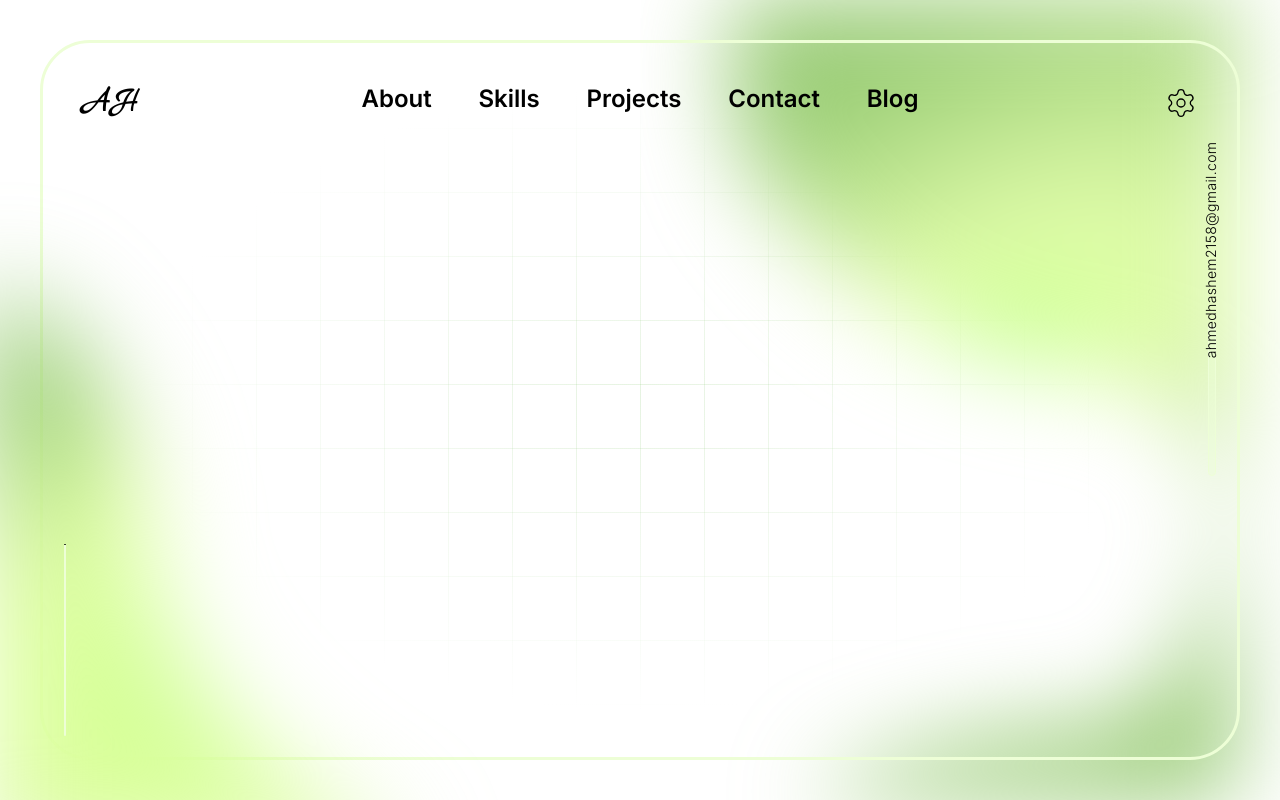
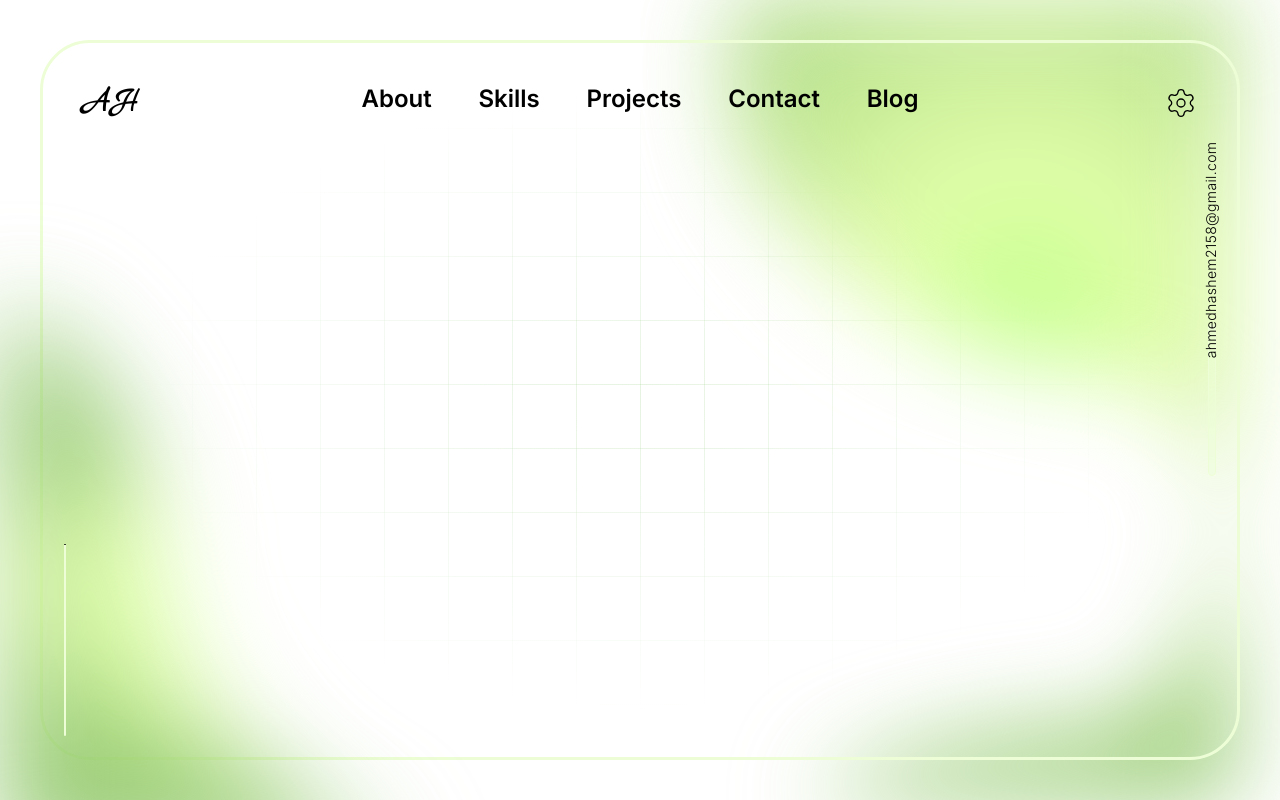
Before and after one commit to Ahmed11-coder/portfolio, a Next.js app: page / in a window 1280 px wide. Built offline with nearby package versions, Linux system fonts and the light colour scheme.

Commit message:
( Style ) Imporve Mesh Gradient Styles

```diff
--- a/src/components/layouts/Background/components/Mesh-Gradients/Mesh.css
+++ b/src/components/layouts/Background/components/Mesh-Gradients/Mesh.css
@@ -1,4 +1,4 @@
-@keyframes morphGradient {
+@keyframes morphGradient1 {
     0% {
         transform: translate(388px, 386.5px) rotate(91.0878deg) scale(553.1, 553.1);
     }
@@ -25,6 +25,42 @@
     }
     100% {
         transform: translate(388px, 386.5px) rotate(91.0878deg) scale(553.1, 553.1);
+    }
+}
+
+@keyframes morphGradient2 {
+    0% {
+        transform: translate(227.5px, 478.5px) rotate(129.596deg) scale(262.797, 185.535);
+    }
+    10% {
+        transform: translate(280px, 420px) rotate(160deg) scale(350, 120);
+    }
+    20% {
+        transform: translate(320px, 480px) rotate(200deg) scale(300, 280);
+    }
+    30% {
+        transform: translate(300px, 520px) rotate(90deg) scale(180, 350);
+    }
+    40% {
+        transform: translate(200px, 550px) rotate(50deg) scale(400, 140);
+    }
+    50% {
+        transform: translate(150px, 480px) rotate(10deg) scale(250, 320);
+    }
+    60% {
+        transform: translate(120px, 420px) rotate(-30deg) scale(350, 200);
+    }
+    70% {
+        transform: translate(180px, 380px) rotate(70deg) scale(280, 280);
+    }
+    80% {
+        transform: translate(250px, 360px) rotate(110deg) scale(200, 380);
+    }
+    90% {
+        transform: translate(280px, 400px) rotate(150deg) scale(320, 240);
+    }
+    100% {
+        transform: translate(227.5px, 478.5px) rotate(129.596deg) scale(262.797, 185.535);
     }
 }
 
@@ -58,7 +94,7 @@
     100% { stop-color: #7BC262; }
 }
 
-@keyframes pathFlow {
+@keyframes pathFlow1 {
     0% {
         d: path("M128.13 -5C118.427 50.2471 111.066 176.512 159.247 239.594C219.473 318.447 325.873 465.103 591.37 492.726C856.868 520.35 749.464 932.694 591.37 938.721C433.276 944.748 258.953 992.358 225.327 1024H759V-5H128.13Z");
     }
@@ -82,18 +118,64 @@
     }
 }
 
+
+@keyframes pathMorph2 {
+    0% {
+        d: path("M170.383 410.552C164.887 247.143 41.4336 142.368 -13 121V793H488C410.313 757.689 177.253 614.814 170.383 410.552Z");
+    }
+    10% {
+        d: path("M180.383 420.552C174.887 257.143 51.4336 152.368 -3 131V793H488C400.313 767.689 187.253 624.814 180.383 420.552Z");
+    }
+    20% {
+        d: path("M160.383 400.552C154.887 237.143 31.4336 132.368 -23 111V793H488C420.313 747.689 167.253 604.814 160.383 400.552Z");
+    }
+    30% {
+        d: path("M185.383 430.552C179.887 267.143 56.4336 162.368 2 141V793H488C395.313 777.689 192.253 634.814 185.383 430.552Z");
+    }
+    40% {
+        d: path("M155.383 390.552C149.887 227.143 26.4336 122.368 -28 101V793H488C425.313 737.689 162.253 594.814 155.383 390.552Z");
+    }
+    50% {
+        d: path("M175.383 415.552C169.887 252.143 46.4336 147.368 -8 126V793H488C405.313 762.689 182.253 619.814 175.383 415.552Z");
+    }
+    60% {
+        d: path("M165.383 405.552C159.887 242.143 36.4336 137.368 -18 116V793H488C415.313 752.689 172.253 609.814 165.383 405.552Z");
+    }
+    70% {
+        d: path("M190.383 435.552C184.887 272.143 61.4336 167.368 7 146V793H488C390.313 782.689 197.253 639.814 190.383 435.552Z");
+    }
+    80% {
+        d: path("M160.383 395.552C154.887 232.143 31.4336 127.368 -23 106V793H488C420.313 742.689 167.253 599.814 160.383 395.552Z");
+    }
+    90% {
+        d: path("M178.383 418.552C172.887 255.143 49.4336 150.368 -6 129V793H488C402.313 765.689 185.253 622.814 178.383 418.552Z");
+    }
+    100% {
+        d: path("M170.383 410.552C164.887 247.143 41.4336 142.368 -13 121V793H488C410.313 757.689 177.253 614.814 170.383 410.552Z");
+    }
+}
+
 @keyframes opacityPulse {
     0%, 100% { opacity: 0.9; }
     50% { opacity: 0.7; }
 }
 
-.animated-gradient {
-    animation: morphGradient 15s cubic-bezier(0.4, 0, 0.6, 1) infinite;
+.animated-gradient1 {
+    animation: morphGradient1 20s cubic-bezier(0.4, 0, 0.6, 1) infinite;
     transform-origin: 0 0;
 }
 
-.animated-path {
-    animation: pathFlow 14s cubic-bezier(0.45, 0, 0.55, 1) infinite,
+.animated-gradient2 {
+    animation: morphGradient2 20s cubic-bezier(0.4, 0, 0.6, 1) infinite;
+    transform-origin: 0 0;
+}
+
+.animated-path1 {
+    animation: pathFlow1 14s cubic-bezier(0.45, 0, 0.55, 1) infinite,
+            opacityPulse 6s ease-in-out infinite;
+}
+.animated-path2 {
+    animation: pathMorph2 18s cubic-bezier(0.45, 0, 0.55, 1) infinite,
             opacityPulse 6s ease-in-out infinite;
 }
 
--- a/src/components/layouts/Background/components/Mesh-Gradients/Mesh1.tsx
+++ b/src/components/layouts/Background/components/Mesh-Gradients/Mesh1.tsx
@@ -5,7 +5,7 @@ export default function Mesh() {
     return (
         <svg width="718" height="1024" viewBox="0 0 718 1024" fill="none" xmlns="http://www.w3.org/2000/svg" className="absolute top-0 right-0 h-full">
             <g filter="url(#filter0_f_106_582)">
-                <path className="animated-path" d="M128.13 -5C118.427 50.2471 111.066 176.512 159.247 239.594C219.473 318.447 325.873 465.103 591.37 492.726C856.868 520.35 749.464 932.694 591.37 938.721C433.276 944.748 258.953 992.358 225.327 1024H759V-5H128.13Z" fill="url(#paint0_radial_106_582)"/>
+                <path className="animated-path1" d="M128.13 -5C118.427 50.2471 111.066 176.512 159.247 239.594C219.473 318.447 325.873 465.103 591.37 492.726C856.868 520.35 749.464 932.694 591.37 938.721C433.276 944.748 258.953 992.358 225.327 1024H759V-5H128.13Z" fill="url(#paint0_radial_106_582)"/>
             </g>
             <defs>
                 <filter id="filter0_f_106_582" x="0.5" y="-125.5" width="879" height="1270" filterUnits="userSpaceOnUse" colorInterpolationFilters="sRGB">
@@ -13,9 +13,9 @@ export default function Mesh() {
                     <feBlend mode="normal" in="SourceGraphic" in2="BackgroundImageFix" result="shape"/>
                     <feGaussianBlur stdDeviation="60" result="effect1_foregroundBlur_106_582"/>
                 </filter>
-                <radialGradient id="paint0_radial_106_582" cx="0" cy="0" r="1" gradientUnits="userSpaceOnUse" className="animated-gradient" gradientTransform="translate(388 386.5) rotate(91.0878) scale(553.1 553.1)">
+                <radialGradient id="paint0_radial_106_582" cx="0" cy="0" r="1" gradientUnits="userSpaceOnUse" className="animated-gradient1" gradientTransform="translate(388 386.5) rotate(91.0878) scale(553.1 553.1)">
                     <stop className="color-stop-1" stopColor="#D3FF94"/>
-                    <stop className="color-stop-2" offset="0.286161" stopColor="#D3FF94"/>
+                    <stop className="color-stop-2" offset="0.286161" stopColor="#BBEF87"/>
                     <stop className="color-stop-3" offset="1" stopColor="#7BC262"/>
                 </radialGradient>
             </defs>
--- a/src/components/layouts/Background/components/Mesh-Gradients/Mesh2.tsx
+++ b/src/components/layouts/Background/components/Mesh-Gradients/Mesh2.tsx
@@ -5,7 +5,7 @@ export default function Mesh() {
     return (
         <svg width="600 " height="600" viewBox="0 0 700 510" fill="none" xmlns="http://www.w3.org/2000/svg" className='absolute z-1 bottom-0 left-0 h-full'>
             <g filter="url(#filter0_f_106_583)">
-                <path d="M170.383 410.552C164.887 247.143 41.4336 142.368 -13 121V793H488C410.313 757.689 177.253 614.814 170.383 410.552Z" fill="url(#paint0_radial_106_583)"/>
+                <path className="animated-path2" d="M170.383 410.552C164.887 247.143 41.4336 142.368 -13 121V793H488C410.313 757.689 177.253 614.814 170.383 410.552Z" fill="url(#paint0_radial_106_583)"/>
             </g>
             <defs>
                 <filter id="filter0_f_106_583" x="-133.5" y="0.266602" width="741.707" height="913.233" filterUnits="userSpaceOnUse" colorInterpolationFilters="sRGB">
@@ -13,7 +13,7 @@ export default function Mesh() {
                     <feBlend mode="normal" in="SourceGraphic" in2="BackgroundImageFix" result="shape"/>
                     <feGaussianBlur stdDeviation="60" result="effect1_foregroundBlur_106_583"/>
                 </filter>
-                <radialGradient id="paint0_radial_106_583" cx="0" cy="0" r="1" gradientUnits="userSpaceOnUse" className='animated-gradient' gradientTransform="translate(227.5 478.5) rotate(129.596) scale(262.797 185.535)">
+                <radialGradient id="paint0_radial_106_583" cx="0" cy="0" r="1" gradientUnits="userSpaceOnUse" className='animated-gradient2' gradientTransform="translate(227.5 478.5) rotate(129.596) scale(262.797 185.535)">
                     <stop className="color-stop-1" stopColor="#D3FF94"/>
                     <stop className="color-stop-2" offset="0.629808" stopColor="#BBEF87"/>
                     <stop className="color-stop-3" offset="1" stopColor="#7BC262"/>
```
